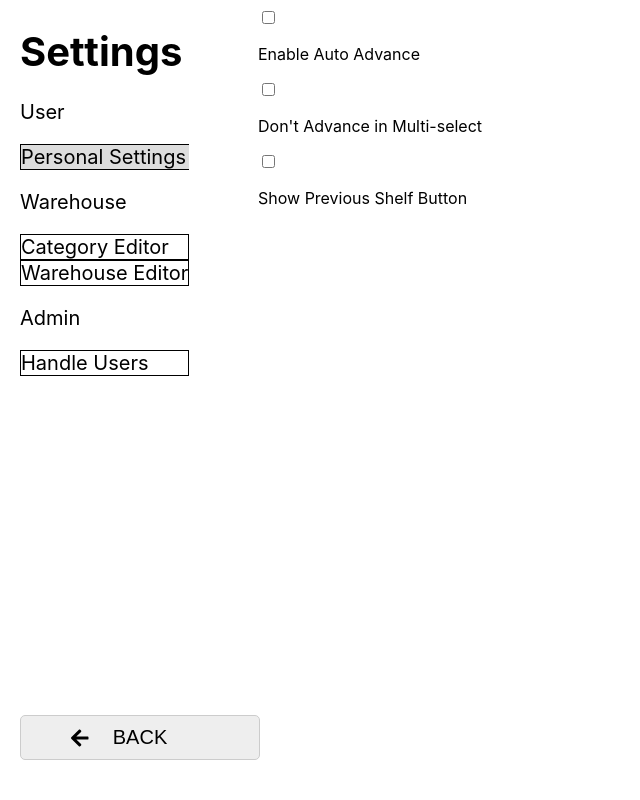
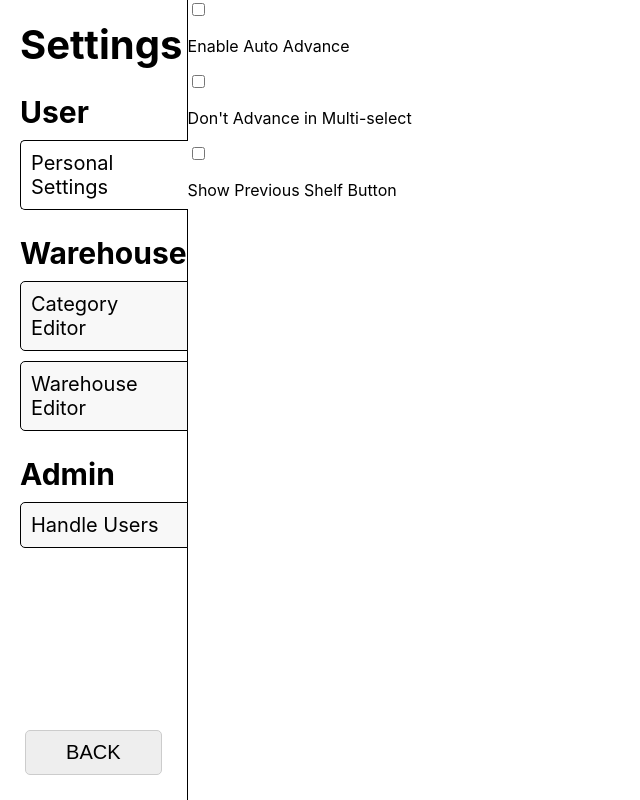
Before and after one commit to Kacper-Lubisz/TrayMaster, a React (Create React App) app: page / in a window 1280 px wide. Both pictures are taken after a click on the button "SETTINGS". Shown: the whole page, without its empty margins (0-640 px from the left). Built offline with nearby package versions, Linux system fonts and the light colour scheme.

Commit message:
Style settings sidebar

```diff
--- a/src/pages/SettingsPage.tsx
+++ b/src/pages/SettingsPage.tsx
@@ -1,5 +1,3 @@
-import {faArrowLeft} from "@fortawesome/free-solid-svg-icons";
-import {FontAwesomeIcon} from "@fortawesome/react-fontawesome";
 import classNames from "classnames";
 import React from "react";
 import {RouteComponentProps, withRouter} from "react-router-dom";
@@ -57,13 +55,15 @@ class SettingsPage extends React.Component<RouteComponentProps & SettingsProps,
 
     render(): React.ReactNode {
 
-        return (
-            <div className="settings">
-                <div className="settings-header">
+        return <div id="settings">
+            <div id="settings-sidebar">
+                <div id="settings-header">
                     <h1>Settings</h1>
                 </div>
-                <div className="settings-tabs">
-                    <p>User</p>
+
+                <div id="settings-tabs">
+                    <div>
+                        <h2>User</h2>
                         <div className={classNames("tab", {
                             "tab-selected": this.state.currentTab === "personal"
                         })}
@@ -71,9 +71,11 @@ class SettingsPage extends React.Component<RouteComponentProps & SettingsProps,
                         >
                             Personal Settings
                         </div>
+                    </div>
                     {this.props.user.isAdmin ?
+                     <>
                          <div>
-                         <p>Warehouse</p>
+                             <h2>Warehouse</h2>
                              <div className={classNames("tab", {
                                  "tab-selected": this.state.currentTab === "cat-edit"
                              })}
@@ -88,7 +90,9 @@ class SettingsPage extends React.Component<RouteComponentProps & SettingsProps,
                              >
                                  Warehouse Editor
                              </div>
-                         <p>Admin</p>
+                         </div>
+                         <div>
+                             <h2>Admin</h2>
                              <div className={classNames("tab", {
                                  "tab-selected": this.state.currentTab === "handle-users"
                              })}
@@ -97,21 +101,22 @@ class SettingsPage extends React.Component<RouteComponentProps & SettingsProps,
                                  Handle Users
                              </div>
                          </div>
+                     </>
                                              : undefined}
                 </div>
 
-                <div className="settings-content">
+                <div id="settings-btns">
+                    <button onClick={() => this.props.history.goBack()}>
+                        Back
+                    </button>
+                </div>
+
+            </div>
+
+            <div id="settings-content">
                 {this.showCurrentSetting()}
             </div>
-
-                <div className="settings-btns">
-                    <button onClick={() => this.props.history.goBack()}>
-                        <FontAwesomeIcon className="back-btn" icon={faArrowLeft}/>
-                        <p>Back</p>
-                    </button>
-                </div>
-            </div>
-        );
+        </div>;
     }
 
 }
--- a/src/styles/settings.scss
+++ b/src/styles/settings.scss
@@ -1,25 +1,74 @@
 //Setting style sheet
 
-.settings {
+#settings {
+  position: fixed;
+  top: 0;
+  right: 0;
+  bottom: 0;
+  left: 0;
 
+  display: grid;
+  grid-template-columns: 1fr 7fr;
+  grid-template-rows: 1fr;
 }
 
-.settings-header {
+#settings-sidebar {
+  grid-column-start: 1;
+  grid-column-end: 2;
+  grid-row-start: 1;
+  grid-row-end: 2;
+
+  padding: 20px 0 20px 20px;
+
+  display: flex;
+  flex-direction: column;
+  align-items: stretch;
+  border-right: 1px solid #000000;
+
+  #settings-header {
     //settings header text
-  position: fixed;
-  left: 20px;
     font-size: 20px;
+
+    h1 {
+      margin: 0;
+    }
   }
 
-.settings-btns {
+  #settings-tabs {
+    font-size: 20px;
+    flex-grow: 1;
+
+    h2 {
+      margin-bottom: 10px;
+    }
+
+    .tab {
+      cursor: pointer;
+      border: 1px solid #000000;
+      margin-right: -1px;
+      background-color: #f8f8f8;
+
+      padding: 10px;
+      border-top-left-radius: 5px;
+      border-bottom-left-radius: 5px;
+
+      &:not(:last-child) {
+        margin-bottom: 10px;
+      }
+
+      &.tab-selected {
+        background-color: #ffffff;
+        border-right: none;
+      }
+    }
+  }
+
+  #settings-btns {
     //container for all buttons
     display: flex;
     flex-direction: column;
-  position: fixed;
-  left: 15px;
-  bottom: 15px;
-  height: 75px;
-  width: 250px;
+
+    padding-right: 20px;
 
     button {
       position: relative;
@@ -31,44 +80,14 @@
       height: 3px;
       width: inherit;
     }
-
-  .back-btn {
-    //back button icon
-    position: absolute;
-    top: 50%;
-    transform: translate(0, -50%);
-    left: 50px;
   }
 }
 
-.settings-tabs {
-  position: fixed;
-  vertical-align: central;
-  left: 20px;
-  font-size: 20px;
-  padding-top: 80px;
-
-  .p {
-
-  }
-
-  .tab {
-    cursor: pointer;
-    border: 1px solid;
-  }
-
-  .tab-selected {
-    background-color: #dddddd;
-    border-right: none;
-  }
-}
-
-.settings-content {
-  position: absolute;
-  left: 258px;
-  bottom: 8px;
-  right: 8px;
-  top: 8px;
+#settings-content {
+  grid-column-start: 2;
+  grid-column-end: 3;
+  grid-row-start: 1;
+  grid-row-end: 2;
 
   display: block;
 
```
Lines whose indentation alone changed are shown as unchanged.
